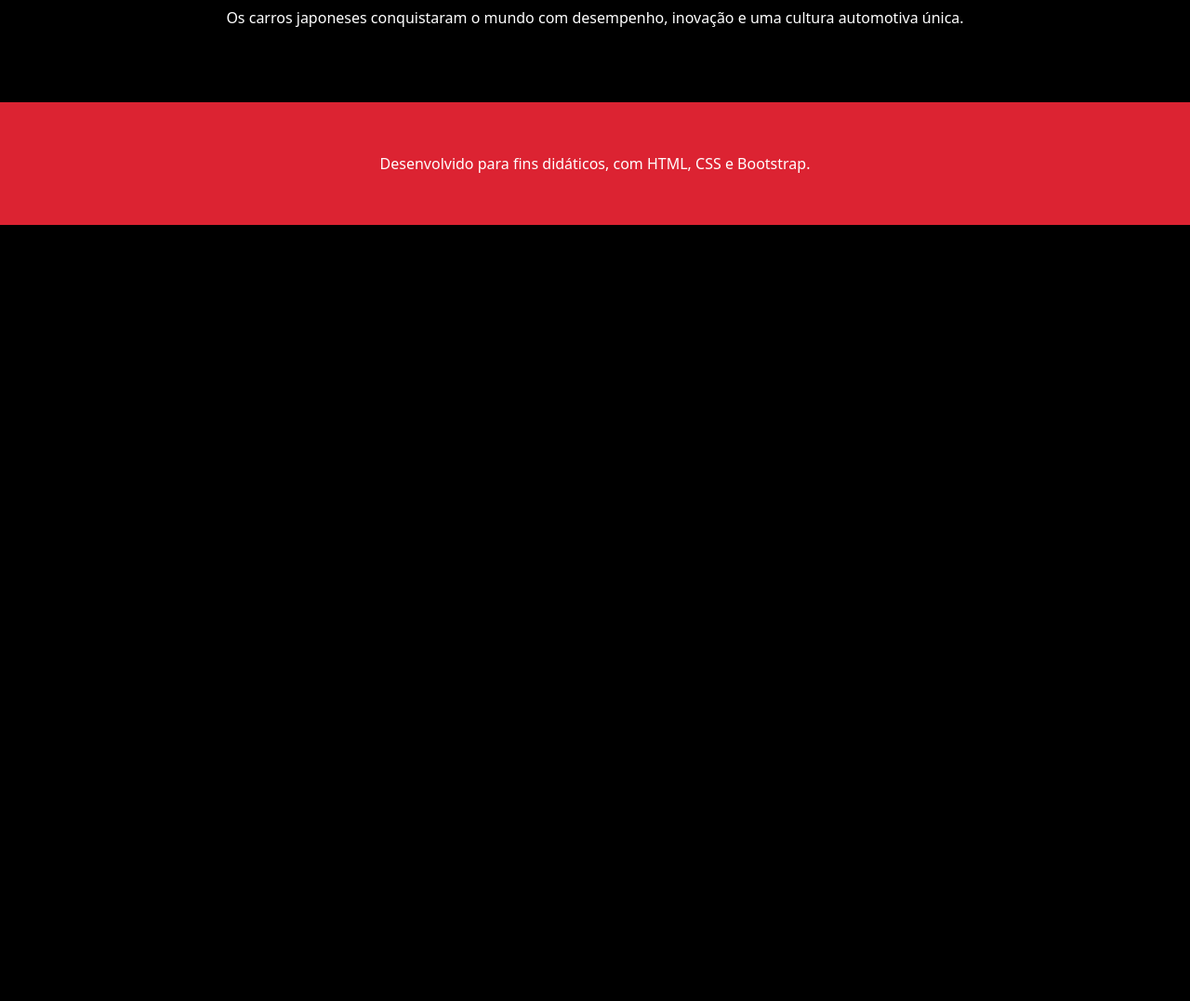
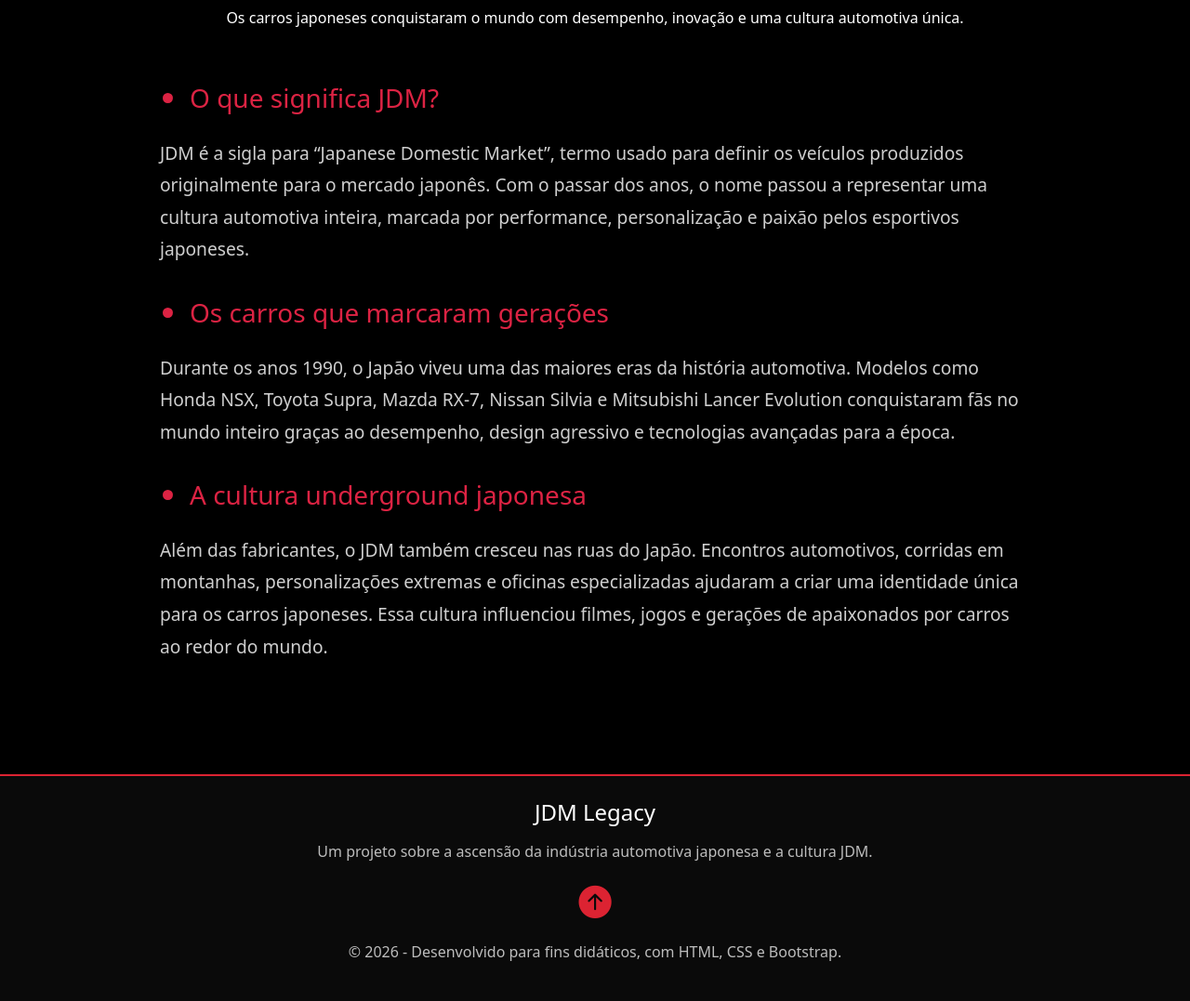
Before and after one commit to augustogborges/projeto-rafael-unipam, a plain HTML site: page jdm.html in a window 1280 px wide. Shown: the part 177-1254 px from the top of the page at 93% size. Before the commit the page ends 800 px from the top, so only its background shows below. Drawn offline with nearby package versions, Linux system fonts and the light colour scheme.

Commit message:
update codigo quase pronto

```diff
--- a/css/style.css
+++ b/css/style.css
@@ -4,8 +4,7 @@ body {
 }
 
 /***************NAVBAR************/
-.bg-menu {
-}
+
 
 .navbar {
   position: relative;
@@ -53,11 +52,12 @@ body {
   margin: auto;
   width: 85%;
   align-items: center;
+  margin-bottom: 10px;
 }
 
 /**************CARDS DE DIRECIONAMENTO**********/
-.cards a {
-}
+
+
 .oz {
   background-color: #ffffff;
   color: #000000;
@@ -74,7 +74,7 @@ body {
 }
 
 .cards {
-  margin: 240px 0 0 0 !important;
+  margin: 160px 40px 160px 0 !important;
 }
 
 .card-galeria img {
@@ -95,39 +95,51 @@ body {
 }
 
 /**********Rodapé***********/
-
-.rodape {
-  background-color: #dc2332;
-  color: #fff;
-  padding: 30px;
-  margin-top: 55px;
+.rodape{
+    background-color: #0a0a0a;
+    border-top: 2px solid #dc2332;
+    padding: 25px 0;
+    margin-top: 120px;
+    text-align: center;
 }
 
-.rodape i {
-  font-size: 2rem;
-  color: #fff;
-  border-style: solid;
-  border-width: 2px;
-  padding: 5px 2px 5px 2px;
-  border-radius: 10%;
+.rodape p{
+    color: #bdbdbd;
+    margin-top: 15px;
+    font-size: 1rem;
+}
+
+.rodape i{
+    font-size: 2.2rem;
+    color: #dc2332;
+    transition: 0.5s;
+}
+
+.rodape i:hover{
+    color: white;
 }
 
 
 
 /****************texto das paginas**********/
 
-.header-text{
+.header-text {
+  margin-top: 25px;
   color: #dc2343;
-  margin-left: 60px;
+  font-size: 32px;
 }
 
-.body-text{
-  color: white;
-  margin-top: 20px;
-  margin-left: 60px;
-  margin-bottom: 60px;
+.header-text h3 {
+  margin-bottom: 25px;
 }
 
-.body-text span{
-  text-indent: 30px !important;
+.body-text {
+  line-height: 1.8;
+  color: #cfcfcf;
+  font-size: 1.2rem;
 }
+
+.historia-container {
+  width: 75%;
+  margin: auto;
+}
--- a/jdm.html
+++ b/jdm.html
@@ -9,7 +9,7 @@
     <link rel="preconnect" href="https://fonts.googleapis.com">
     <link rel="preconnect" href="https://fonts.gstatic.com" crossorigin>
     <link href="https://fonts.googleapis.com/css2?family=Inter:wght@400;600;700&display=swap" rel="stylesheet">
-
+    <link rel="stylesheet" href="https://cdn.jsdelivr.net/npm/bootstrap-icons@1.11.3/font/bootstrap-icons.min.css">
     <link href="https://cdn.jsdelivr.net/npm/bootstrap@5.3.3/dist/css/bootstrap.min.css" rel="stylesheet">
 
     <link rel="stylesheet" href="css/style.css">
@@ -59,15 +59,85 @@
         </div>
     </header>
 
-<!--FINAL DA PAGIANA-->
-  </main>
-  <footer class="rodape">
-    <div class="container py-4 text-center">
-      <p class="m-0">Desenvolvido para fins didáticos, com HTML, CSS e Bootstrap.</p>
-    </div>
-  </footer>
 
-  <script src="https://cdn.jsdelivr.net/npm/bootstrap@5.3.3/dist/js/bootstrap.bundle.min.js"></script>
+
+
+
+    <main>
+        <div class="container historia-container">
+            <div class="header-text">
+                <ul>
+                    <li>
+                        <h3>O que significa JDM?</h3>
+                    </li>
+                </ul>
+
+                <div class="body-text">
+                    <span>
+                        JDM é a sigla para “Japanese Domestic Market”, termo usado para definir os veículos produzidos
+                        originalmente para o mercado japonês. Com o passar dos anos, o nome passou a representar uma
+                        cultura
+                        automotiva inteira, marcada por performance, personalização e paixão pelos esportivos japoneses.
+                    </span>
+                </div>
+            </div>
+
+            <div class="header-text">
+                <ul>
+                    <li>
+                        <h3>Os carros que marcaram gerações</h3>
+                    </li>
+                </ul>
+
+                <div class="body-text">
+                    <span>
+                        Durante os anos 1990, o Japão viveu uma das maiores eras da história automotiva. Modelos como
+                        Honda
+                        NSX, Toyota Supra, Mazda RX-7, Nissan Silvia e Mitsubishi Lancer Evolution conquistaram fãs no
+                        mundo
+                        inteiro graças ao desempenho, design agressivo e tecnologias avançadas para a época.
+                    </span>
+                </div>
+            </div>
+
+            <div class="header-text">
+                <ul>
+                    <li>
+                        <h3>A cultura underground japonesa</h3>
+                    </li>
+                </ul>
+
+                <div class="body-text">
+                    <span>
+                        Além das fabricantes, o JDM também cresceu nas ruas do Japão. Encontros automotivos, corridas em
+                        montanhas, personalizações extremas e oficinas especializadas ajudaram a criar uma identidade
+                        única
+                        para os carros japoneses. Essa cultura influenciou filmes, jogos e gerações de apaixonados por
+                        carros
+                        ao redor do mundo.
+                    </span>
+                </div>
+            </div>
+
+        </div>
+    </main>
+
+    <!--FINAL DA PAGIANA-->
+    <footer class="rodape">
+        <div class="container">
+            <h4>JDM Legacy</h4>
+
+            <p>Um projeto sobre a ascensão da indústria automotiva japonesa e a cultura JDM.</p>
+
+            <a href="#">
+                <i class="bi bi-arrow-up-circle-fill"></i>
+            </a>
+
+            <p class="copyright">© 2026 - Desenvolvido para fins didáticos, com HTML, CSS e Bootstrap.</p>
+        </div>
+    </footer>
+
+    <script src="https://cdn.jsdelivr.net/npm/bootstrap@5.3.3/dist/js/bootstrap.bundle.min.js"></script>
 </body>
 
 </html>
```
Also changed, not shown: galeria.html (+11 -4 lines), historia.html (+41 -29 lines), index.html (+20 -14 lines), img/honda-nsx-banner.png (deleted), 3 other files.
